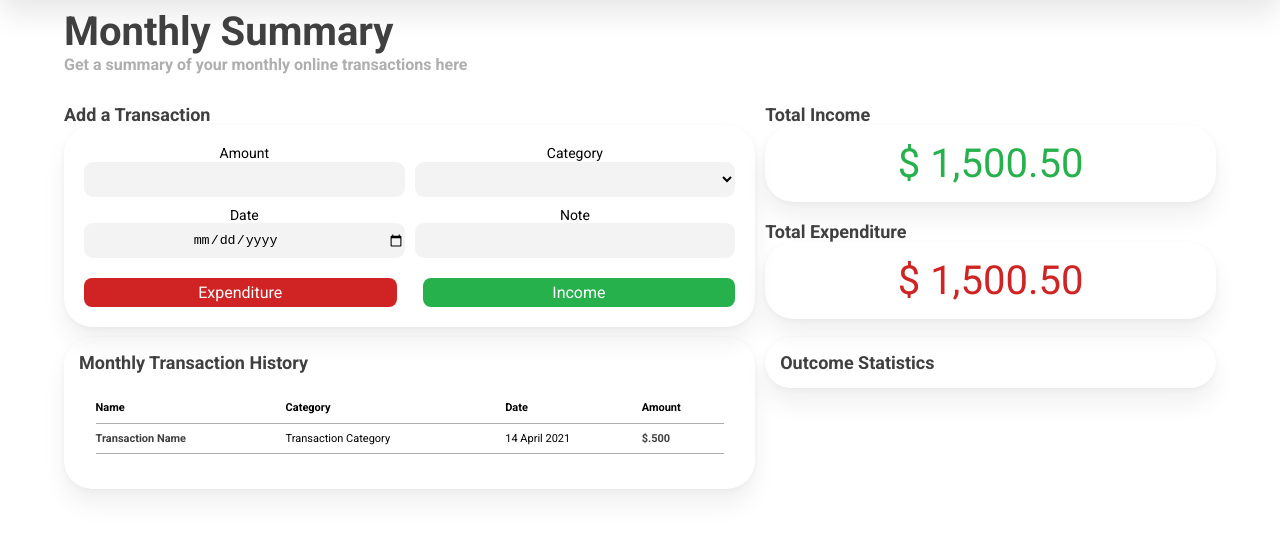
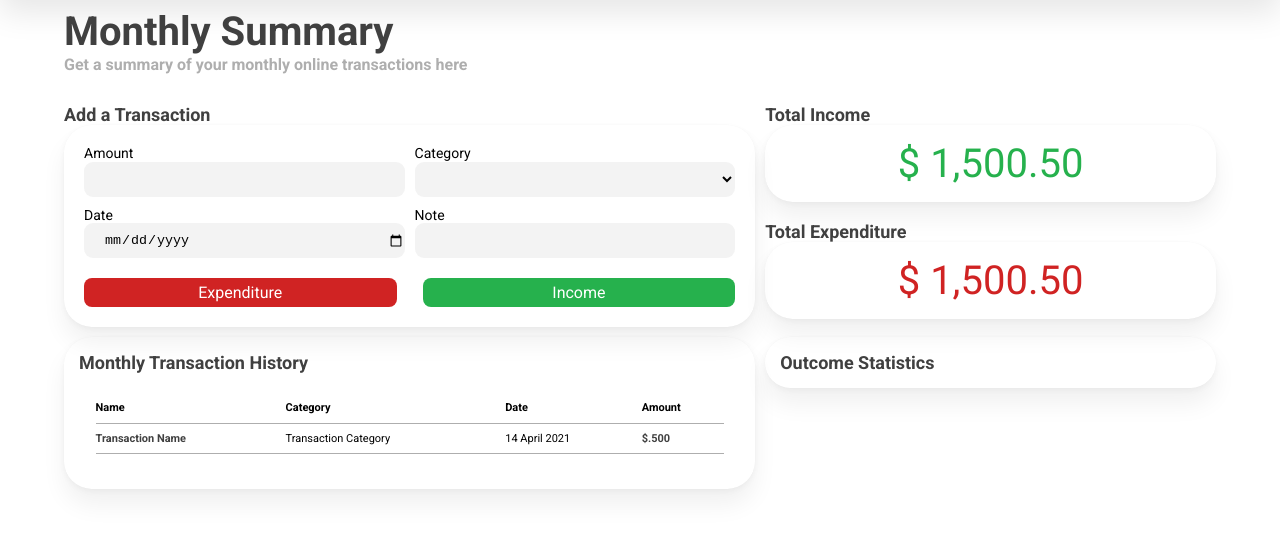
Before and after one commit to iqrivas/savemymoney, a plain HTML site: page index.html in a window 1280 px wide. Shown: the part 77-610 px from the top of the page. Drawn offline with Linux system fonts and the light colour scheme; no server answers.

Commit message:
Form fields validation added

```diff
--- a/index.html
+++ b/index.html
@@ -34,14 +34,14 @@
         </div>
         <div id="addTransaction">
             <span class="section_title">Add a Transaction</span>
-            <div class="card grid_transaction">
+            <form class="card grid_transaction">
                 <div id="name" class="inputblock">
                     <label for="transaction_name">Note</label>
-                    <input type="text" name="Name" id="transaction_name">
+                    <input type="text" name="Name" id="transaction_name" required>
                 </div>
                 <div id="category" class="inputblock">
                     <label for="transaction_category">Category</label>
-                    <select name="category">
+                    <select name="category" required>
                         <option value=""></option>
                         <option value="Electronics">Electronics</option>
                         <option value="Shopping">Shopping</option>
@@ -50,17 +50,17 @@
                 </div>
                 <div id="date" class="inputblock">
                     <label for="transaction_date">Date</label>
-                    <input type="date" name="Date" id="transaction_date">
+                    <input type="date" name="Date" id="transaction_date" required>
                 </div>
                 <div id="amount" class="inputblock">
                     <label for="transaction_amount">Amount</label>
-                    <input type="number" name="Amount" id="transaction_amount">
+                    <input type="number" name="Amount" id="transaction_amount" required>
                 </div>
                 <div id="transaction_btn" class="addTransaction__btn">
                     <button class="btn addTransaction__btn--expenditure">Expenditure</button>
                     <button class="btn addTransaction__btn--income">Income</button>
                 </div>
-            </div>
+            </form>
 
         </div>
         <div id="totalIncome">
--- a/style.css
+++ b/style.css
@@ -141,8 +141,9 @@ label {
   display: block;
   font-size: 1.4rem;
   margin-bottom: 0.5px;
-  text-align: center;
+  text-align: left;
 }
+
 
 input, select {
   display: inline;
@@ -150,7 +151,8 @@ input, select {
   border-radius: 9px;
   border-style: none;
   height: 3.5rem;
-  text-align: center;
+  text-align: left;
+  padding-left: 20px;
 }
 
 .addTransaction__btn {
```
